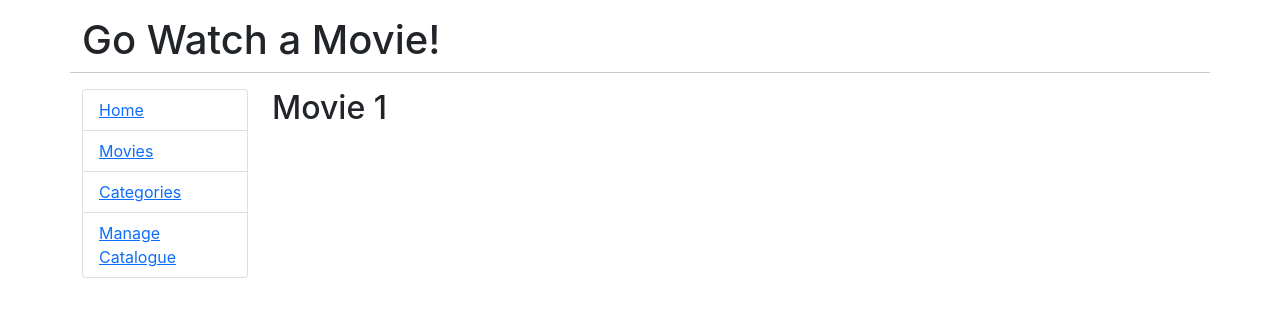
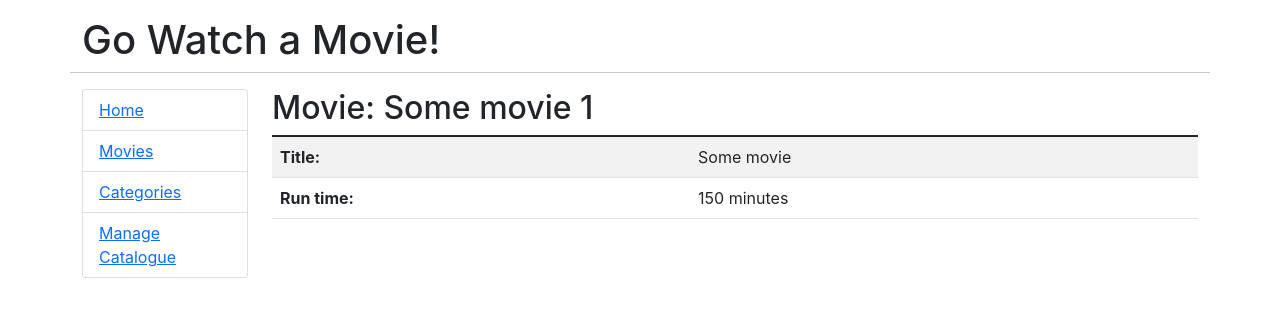
Before and after one commit to daopmdean/movie-store-fe, a React (Create React App) app: page /movies/1 in a window 1280 px wide. Shown: the top 316 px of the page. Built offline with nearby package versions, Linux system fonts and the light colour scheme.

Commit message:
movie detail

```diff
--- a/src/App.js
+++ b/src/App.js
@@ -1,70 +1,69 @@
-import React, { Component, Fragment } from 'react';
-import { useRouteMatch } from 'react-router-dom';
-import { useParams } from 'react-router-dom';
-import { BrowserRouter as Router, Switch, Route, Link } from 'react-router-dom';
-import Admin from './components/Admin';
-import Categories from './components/Categories';
-import Home from './components/Home';
-import Movies from './components/Movies';
+import React from "react";
+import { useRouteMatch } from "react-router-dom";
+import { BrowserRouter as Router, Switch, Route, Link } from "react-router-dom";
+import Admin from "./components/Admin";
+import Categories from "./components/Categories";
+import Home from "./components/Home";
+import Movies from "./components/Movies";
+import OneMovie from "./components/OneMovie";
 
 export default function App() {
   return (
     <Router>
-    <div className='container'>
-
-      <div className='row'>
-        <h1 className='mt-3'>
-          Go Watch a Movie!
-        </h1>
-        <hr className='mb-3'></hr>
+      <div className="container">
+        <div className="row">
+          <h1 className="mt-3">Go Watch a Movie!</h1>
+          <hr className="mb-3"></hr>
         </div>
 
-      <div className='row'>
-        <div className='col-md-2'>
+        <div className="row">
+          <div className="col-md-2">
             <nav>
-            <ul className='list-group'>
-              <li className='list-group-item'>
-                <Link to='/'>Home</Link>
+              <ul className="list-group">
+                <li className="list-group-item">
+                  <Link to="/">Home</Link>
                 </li>
-              <li className='list-group-item'>
-                <Link to='/movies'>Movies</Link>
+                <li className="list-group-item">
+                  <Link to="/movies">Movies</Link>
                 </li>
-              <li className='list-group-item'>
-                <Link to='/by-category'>Categories</Link>
+                <li className="list-group-item">
+                  <Link to="/by-category">Categories</Link>
                 </li>
-              <li className='list-group-item  '>
-                <Link to='/admin'>Manage Catalogue</Link>
+                <li className="list-group-item  ">
+                  <Link to="/admin">Manage Catalogue</Link>
                 </li>
               </ul>
             </nav>
           </div>
 
-        <div className='col-md-10'>
+          <div className="col-md-10">
             <Switch>
-          <Route path='/movies/:id'>
-              <Movie />
-            </Route>
-            <Route path='/movies'>
+              <Route path="/movies/:id" component={OneMovie} />
+              <Route path="/movies">
                 <Movies />
               </Route>
 
-            <Route path='/by-category'>
+              <Route path="/by-category">
                 <CategoryPage />
               </Route>
-
-            <Route exact path='/by-category/drama'
-            render={(props) => <Categories {...props} title={`Drama`}/>}
+              <Route
+                exact
+                path="/by-category/drama"
+                render={(props) => <Categories {...props} title={`Drama`} />}
               />
-
-            <Route exact path='/by-category/comedy'
-            render={(props) => <Categories {...props} title={`Comedy`}/>}
-            />
-
-
-            <Route path='/admin'>
+              {/* <Route
+                exact
+                path="/by-category/comedy"
+                render={(props) => <Home />}
+              /> */}
+              <Route path="/by-category/comedy">
                 <Admin />
               </Route>
-            <Route path='/' component={Home} />
+
+              <Route path="/admin">
+                <Admin />
+              </Route>
+              <Route path="/" component={Home} />
             </Switch>
           </div>
         </div>
@@ -73,21 +72,21 @@ export default function App() {
   );
 }
 
-function Movie() {
-  let {id} = useParams();
-  return(
-    <h2>Movie {id}</h2>
-  );
-}
-
 function CategoryPage() {
-  let {path, url} = useRouteMatch();
-  return(
+  let { path, url } = useRouteMatch();
+  return (
     <div>
       <h2>Categories</h2>
       <ul>
-        <li><Link to={`${path}/comedy`}>Comedy</Link></li>
-        <li><Link to={`${url}/drama`}>Drama</Link></li>
+        <li>
+          <Link to={`${path}/comedy`}>Comedy</Link>
+        </li>
+        <li>
+          <Link to={`${url}/drama`}>Drama</Link>
+        </li>
+        <li>
+          <Link to="/movies">Drama</Link>
+        </li>
       </ul>
     </div>
   );
--- a/src/components/Categories.js
+++ b/src/components/Categories.js
@@ -2,7 +2,7 @@ import React, { Component } from "react";
 
 class Categories extends Component {
   render() {
-    return <h2>Category {this.props.title}</h2>
+    return <h2>Category {this.props.title}</h2>;
   }
 }
 
--- /dev/null
+++ b/src/components/OneMovie.js
@@ -0,0 +1,43 @@
+import React, { Component, Fragment } from "react";
+
+export default class OneMovie extends Component {
+  state = { movie: {} };
+
+  componentDidMount() {
+    this.setState({
+      movie: {
+        id: this.props.match.params.id,
+        title: "Some movie",
+        runtime: 150,
+      },
+    });
+  }
+
+  render() {
+    return (
+      <Fragment>
+        <h2>
+          Movie: {this.state.movie.title} {this.state.movie.id}
+        </h2>
+
+        <table className="table table-compact table-striped">
+          <thead></thead>
+          <tbody>
+            <tr>
+              <td>
+                <strong>Title:</strong>
+              </td>
+              <td>{this.state.movie.title}</td>
+            </tr>
+            <tr>
+              <td>
+                <strong>Run time:</strong>
+              </td>
+              <td>{this.state.movie.runtime} minutes</td>
+            </tr>
+          </tbody>
+        </table>
+      </Fragment>
+    );
+  }
+}
```
Lines whose indentation alone changed are shown as unchanged.
